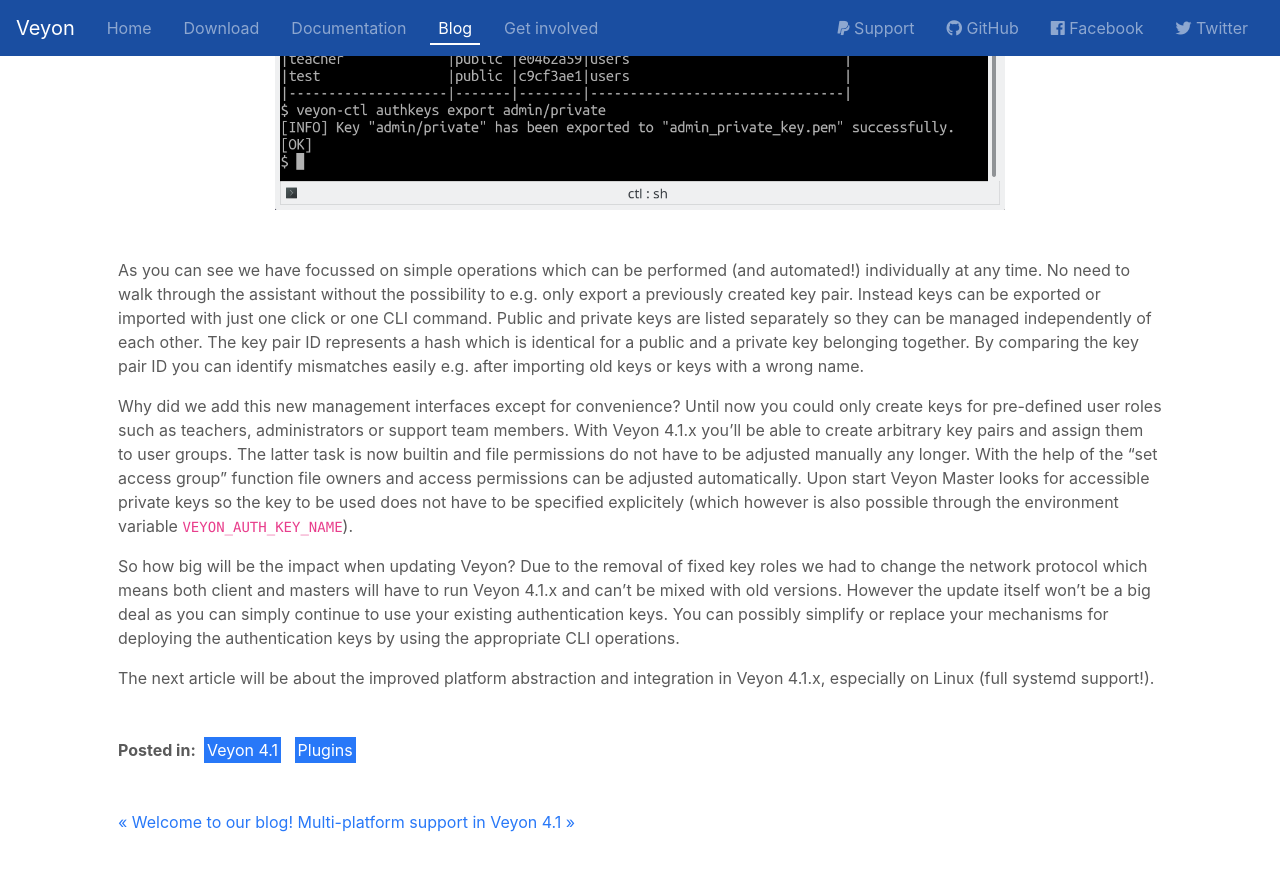
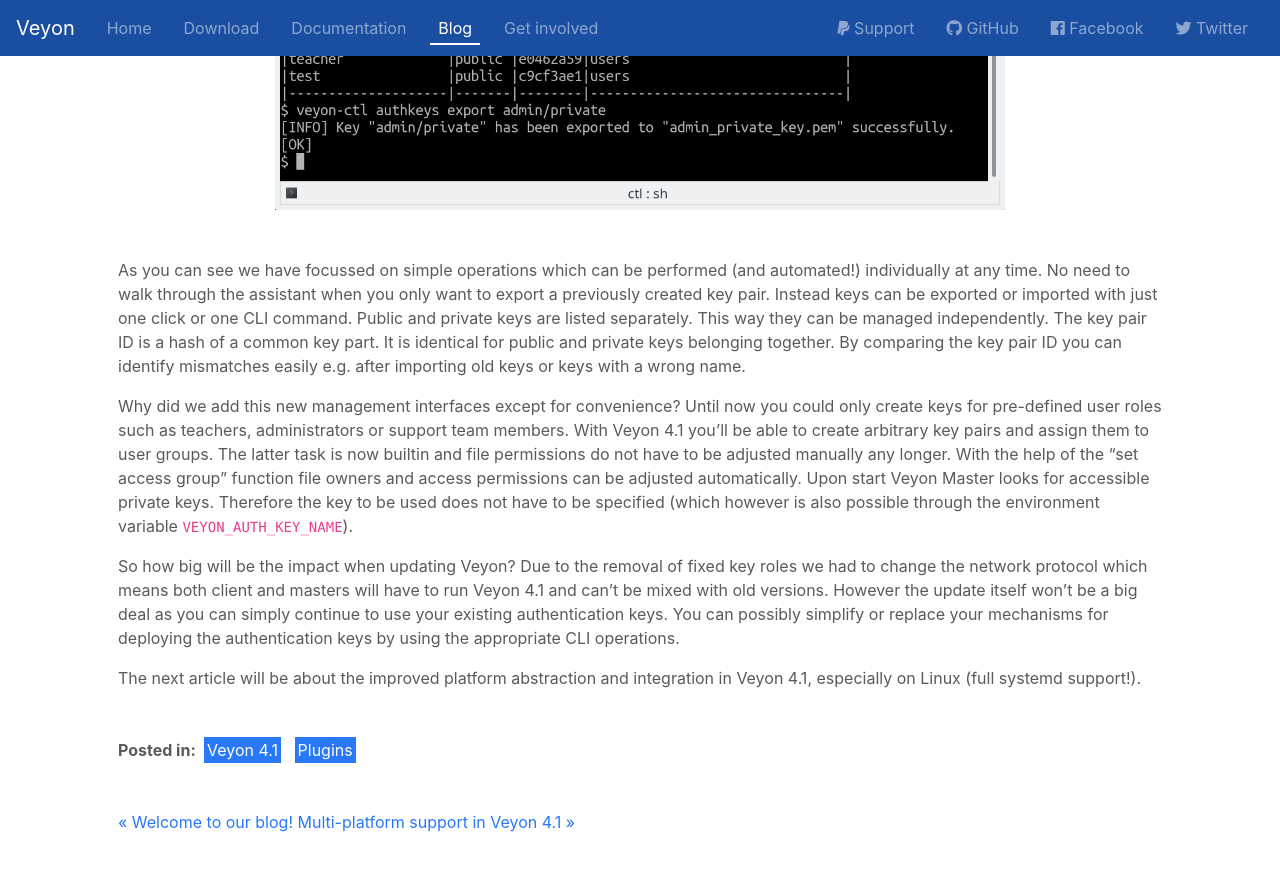
Before and after one commit to bowo93/pages, a Jekyll site: the page built from _posts/2018-02-13-introducing-authkeys.md, in a window 1280 px wide and 900 px high, scrolled down 1748 px. Shown: the top 871 px of the window. Built offline with Jekyll 4.4.1, drawn with Linux system fonts in a browser that asks for light colours; some of the changed text lies outside the part shown.

Commit message:
blog: add fixes for authkeys article

```diff
--- a/_posts/2018-02-13-introducing-authkeys.md
+++ b/_posts/2018-02-13-introducing-authkeys.md
@@ -17,10 +17,10 @@
 
 ![authkeys command line interface](/img/authkeys-cli.png){: .blog-post-image-fluid }
 
-As you can see we have focussed on simple operations which can be performed (and automated!) individually at any time. No need to walk through the assistant without the possibility to e.g. only export a previously created key pair. Instead keys can be exported or imported with just one click or one CLI command. Public and private keys are listed separately so they can be managed independently of each other. The key pair ID represents a hash which is identical for a public and a private key belonging together. By comparing the key pair ID you can identify mismatches easily e.g. after importing old keys or keys with a wrong name.
+As you can see we have focussed on simple operations which can be performed (and automated!) individually at any time. No need to walk through the assistant when you only want to export a previously created key pair. Instead keys can be exported or imported with just one click or one CLI command. Public and private keys are listed separately. This way they can be managed independently. The key pair ID is a hash of a common key part. It is identical for public and private keys belonging together. By comparing the key pair ID you can identify mismatches easily e.g. after importing old keys or keys with a wrong name.
 
-Why did we add this new management interfaces except for convenience? Until now you could only create keys for pre-defined user roles such as teachers, administrators or support team members. With Veyon 4.1.x you'll be able to create arbitrary key pairs and assign them to user groups. The latter task is now builtin and file permissions do not have to be adjusted manually any longer. With the help of the "set access group" function file owners and access permissions can be adjusted automatically. Upon start Veyon Master looks for accessible private keys so the key to be used does not have to be specified explicitely (which however is also possible through the environment variable `VEYON_AUTH_KEY_NAME`).
+Why did we add this new management interfaces except for convenience? Until now you could only create keys for pre-defined user roles such as teachers, administrators or support team members. With Veyon 4.1 you'll be able to create arbitrary key pairs and assign them to user groups. The latter task is now builtin and file permissions do not have to be adjusted manually any longer. With the help of the "set access group" function file owners and access permissions can be adjusted automatically. Upon start Veyon Master looks for accessible private keys. Therefore the key to be used does not have to be specified (which however is also possible through the environment variable `VEYON_AUTH_KEY_NAME`).
 
-So how big will be the impact when updating Veyon? Due to the removal of fixed key roles we had to change the network protocol which means both client and masters will have to run Veyon 4.1.x and can't be mixed with old versions. However the update itself won't be a big deal as you can simply continue to use your existing authentication keys. You can possibly simplify or replace your mechanisms for deploying the authentication keys by using the appropriate CLI operations.
+So how big will be the impact when updating Veyon? Due to the removal of fixed key roles we had to change the network protocol which means both client and masters will have to run Veyon 4.1 and can't be mixed with old versions. However the update itself won't be a big deal as you can simply continue to use your existing authentication keys. You can possibly simplify or replace your mechanisms for deploying the authentication keys by using the appropriate CLI operations.
 
-The next article will be about the improved platform abstraction and integration in Veyon 4.1.x, especially on Linux (full systemd support!).
+The next article will be about the improved platform abstraction and integration in Veyon 4.1, especially on Linux (full systemd support!).
```
Also changed, not shown: other parts of _posts/2018-02-13-introducing-authkeys.md (+2 -2 lines), img/blog/keys.jpg (renamed from img/keys.jpg).
